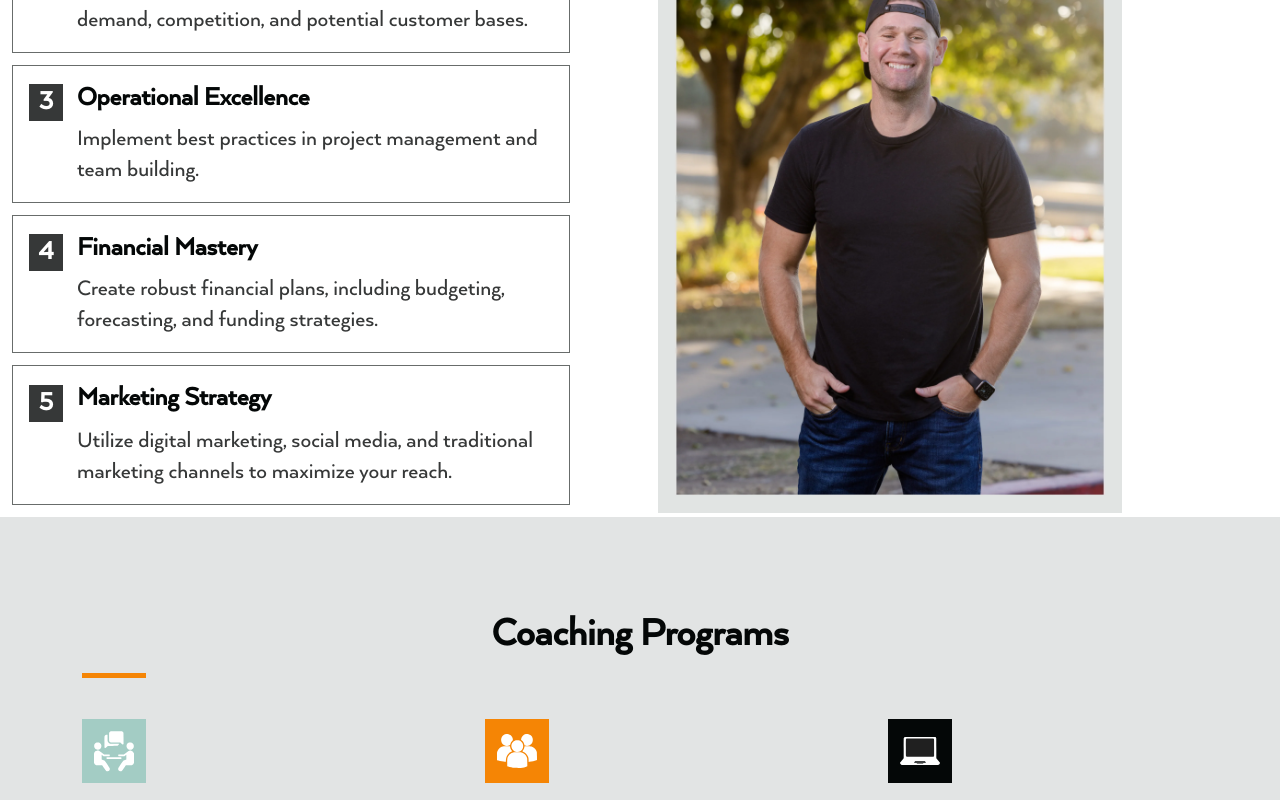
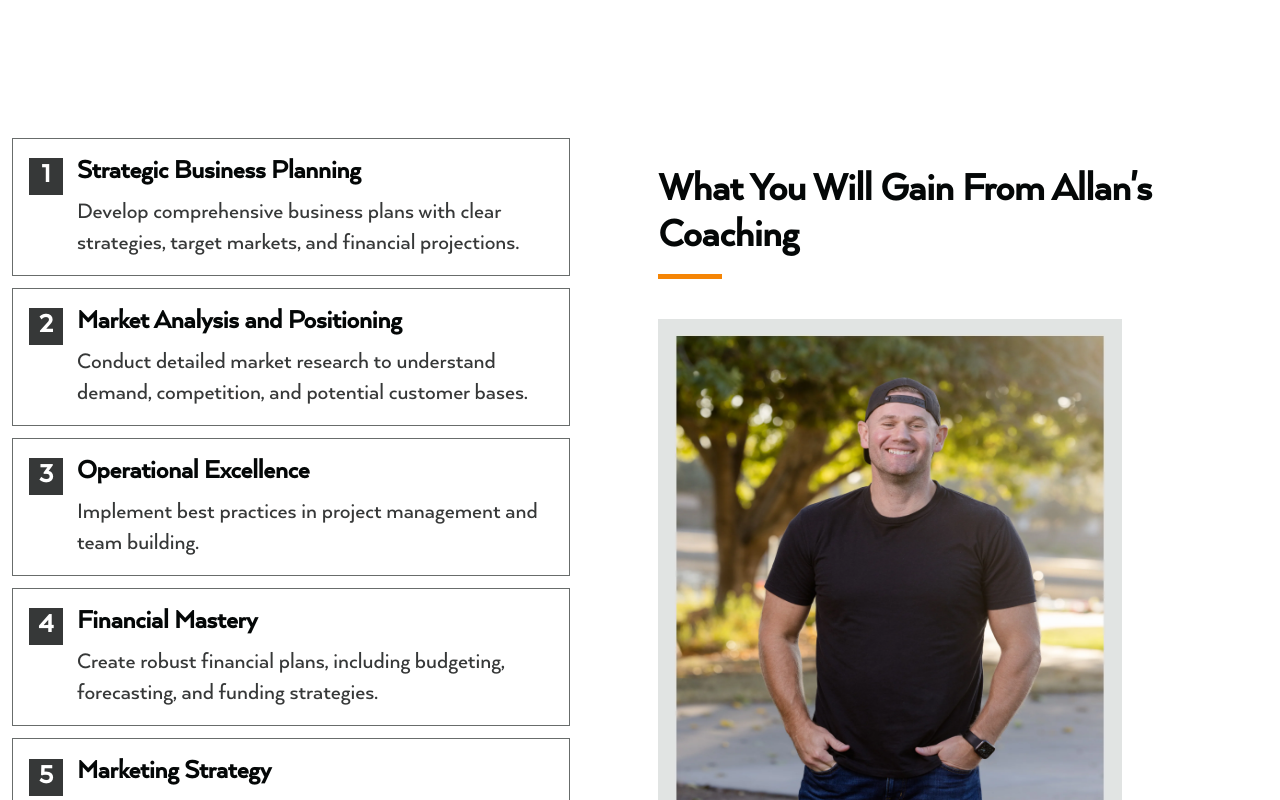
Before and after one commit to Deepak-Maan/Allan-Drapper, a Next.js app: page / in a window 1280 px wide. Shown: the part 1300-2100 px from the top of the page. Built offline with nearby package versions, Linux system fonts and the light colour scheme.

Commit message:
push code

```diff
--- a/src/app/page.js
+++ b/src/app/page.js
@@ -1,14 +1,20 @@
 import Choose from "@/components/coaching/Choose";
 import Gain from "@/components/coaching/Gain";
 import Program from "@/components/coaching/Program";
+import Footer from "@/components/common/Footer";
+import GrabPdf from "@/components/common/GrabPdf";
+import Header from "@/components/common/Header";
 import Business from "@/components/several/Business";
 
 
 export default function Home() {
   return <>
+  <Header/>
   <Choose/>
   <Gain/>
   <Program/>
   <Business/>
+  <GrabPdf/>
+  <Footer/>
   </>;
 }
--- a/src/components/coaching/Gain.jsx
+++ b/src/components/coaching/Gain.jsx
@@ -7,7 +7,7 @@ const Gain = () => {
   return (
     <div className='pt-[156px]'>
       <div className='container mx-auto px-3'>
-         <div className='flex items-center justify-center gap-[88px]'>
+         <div className='flex items-center flex-col lg:flex-row gap-[88px] mb-[82px]'>
                 <div>
                         <div className='border border-offGray p-4 max-w-[588px] mb-3'>
                                 <div className='flex items-center gap-[14px] '>
@@ -60,9 +60,11 @@ const Gain = () => {
                                                 <p className='opacity-80 pl-12 text-lightBlack font-medium text-2xl leading-130'>Utilize digital marketing, social media, and traditional marketing channels to maximize your reach.</p>
                         </div>
                 </div>
-                <div className=''>
-                <H2 className="!text-4xl1 capitalize flex" heading="What You Will Gain from Allan's Coaching"/>
-                <Image src={gainMan} alt='gainMan' className='pt-[60px] max-w-[464px] min-h-[603px]'/>
+                <div className='flex flex-col justify-center lg:justify-start'>
+                <H2 className="!text-4xl1 capitalize flex text-center lg:text-start" heading="What You Will Gain from Allan's Coaching"/>
+                <div className='flex justify-center lg:justify-start'>
+                        <Image src={gainMan} alt='gainMan' className='pt-[60px] md:max-w-[464px] md:h-[603px]'/>
+                </div>
                 </div>
          </div>
       </div>
--- a/src/components/coaching/Program.jsx
+++ b/src/components/coaching/Program.jsx
@@ -10,7 +10,7 @@ const Program = () => {
     <div className='bg-gray py-[95px]'>
       <div className='container max-w-[1140px] px-3 mx-auto'>
       <H2 className="!text-4xl1 text-center" heading="Coaching Programs"/>
-           <div className='grid grid-cols-3 gap-[93px] pt-[61px]'>
+           <div className='grid md:grid-cols-2 grid-cols-1 lg:grid-cols-3 gap-[93px] pt-[61px]'>
                 <div className='flex flex-col'>
                   <Image src={oneOnOne} alt='oneOnOne' width={64} height={64} className='mb-6'/>
                   <h3 className='mb-[10px] text-lightBlack font-bold text-2xl1 leading-120'>One-on-One Coaching</h3>
--- a/src/components/common/Footer.jsx
+++ b/src/components/common/Footer.jsx
@@ -7,7 +7,7 @@ const Footer = () => {
     return (
         <div className='bg-darkGray'>
             <div className="container mx-auto px-3 max-w-[1164px]">
-                <div className="grid grid-cols-1 lg:grid-cols-2">
+                <div className="grid grid-cols-1 lg:grid-cols-2 pt-[80px] pb-[31px]">
                     <div className=''>
                         <Image src="/assets/images/webp/homePage/allanFooterImage.png" width={386} height={245} alt="allan's image" />
                     </div>
--- a/src/components/several/Business.jsx
+++ b/src/components/several/Business.jsx
@@ -8,14 +8,14 @@ import Image from 'next/image'
 
 const Business = () => {
         return (
-                <div className='pt-[110px]'>
+                <div className='pt-[110px] pb-[120px]'>
                         <div className='container max-w-[1140px] mx-auto px-3'>
                                 <div className='flex flex-col min-[1100px]:flex-row gap-[32px] relative'>
                                         <div className='pt-[55px] order-2 lg:order-1'>
                                                 <H2 className="!text-4xl1 !max-w-[653px]" heading="I Have Several Business Ideas. What Should I Do?" />
                                                 <p className='pt-[32px] font-medium text-xl leading-130 mb-[71px]'>Published: 11 December, 2023</p>
                                                 <div className='mb-[60px]'>
-                                                        <Image src={evaluateMan} alt='analyzeMan' className='max-w-[758px] min-h-[393px]' />
+                                                        <Image src={evaluateMan} alt='analyzeMan' className=' w-full md:max-w-[758px] md:h-[393px]' />
                                                         <h4 className='text-lightBlack font-bold text-2xl1 leading-120 pt-[32px] pb-4'>Evaluate ideas by listing, researching, and assessing feasibility.</h4>
                                                         <p className='opacity-80 text-lightBlack font-medium text-2xl leading-130 max-w-[778px] mb-4'>Having several business ideas is an exciting position to be in, and there are several steps you can take to evaluate and pursue the most promising ones. Start by listing and categorizing your ideas based on industry, market, or other relevant criteria. Conduct initial research for each idea to understand the market demand, competition, and potential customer base, identifying trends and gaps your ideas might fill. Assess the feasibility of each idea by considering the required investment, technical skills, and resources needed, as well as your own expertise and passion for each one. Using a business model canvas for each idea can help you outline key customer segments, channels, and revenue streams.</p>
                                                         <p className='opacity-80 text-lightBlack font-medium text-2xl leading-130 mb-4'>1. List your ideas.</p>
@@ -23,7 +23,7 @@ const Business = () => {
                                                         <p className='opacity-80 text-lightBlack font-medium text-2xl leading-130 '>3. Assess feasibility based on investment and skills.</p>
                                                 </div>
                                                 <div className='mb-[60px]'>
-                                                        <Image src={analyzeMan} alt='analyzeMan' className='max-w-[758px] min-h-[393px]' />
+                                                        <Image src={analyzeMan} alt='analyzeMan' className='w-full md:max-w-[758px] md:h-[393px]' />
                                                         <h4 className='text-lightBlack font-bold text-2xl1 leading-120 pt-[32px] pb-4'>Analyze SWOT, get feedback, and prioritize ideas.</h4>
                                                         <p className='opacity-80 text-lightBlack font-medium text-2xl leading-130 max-w-[775px] mb-4'>Perform a SWOT analysis to identify the strengths, weaknesses, opportunities, and threats for each idea, helping you pinpoint those with the best potential for success. Seek feedback from trusted mentors, colleagues, or industry experts to refine your concepts and identify potential pitfalls. Rank your ideas based on market potential, alignment with your skills, and financial viability, focusing on the top one or two that stand out.</p>
                                                         <p className='opacity-80 text-lightBlack font-medium text-2xl leading-130 max-w-[775px] mb-3'>Develop detailed business plans for these top ideas, outlining your strategy, target market, financial projections, and marketing plan. Validate your idea with a minimum viable product (MVP) or prototype, collecting real-world feedback and iterating based on customer responses. Determine the funding needed for your business and explore options such as personal savings, loans, investors, or crowdfunding. Network with industry professionals and potential partners, and build a team with complementary skills to help execute your business idea. Start with a clear execution plan, set measurable goals, and continuously monitor progress, adapting your strategy as needed. </p>
@@ -31,7 +31,7 @@ const Business = () => {
                                                         <p className='opacity-80 text-lightBlack font-medium text-2xl leading-130 max-w-[775px] mb-[60px]'>Stay flexible and persistent, ready to pivot based on market feedback and changing circumstances. By following these steps, you can systematically evaluate your business ideas and focus on the most promising ones, increasing your chances of success.</p>
                                                 </div>
                                                 <div className='mb-[60px]'>
-                                                        <Image src={navigate} alt='analyzeMan' className='max-w-[758px] min-h-[393px]' />
+                                                        <Image src={navigate} alt='analyzeMan' className='w-full md:max-w-[758px] md:h-[393px]' />
                                                         <h4 className='text-lightBlack font-bold text-2xl1 leading-120 pt-[32px] pb-4'>Navigate with Flexibility and Perseverance</h4>
                                                         <p className='opacity-80 text-lightBlack font-medium text-2xl leading-130 max-w-[775px] mb-4'>Maintain flexibility and perseverance, remaining open to adjustments based on market responses and evolving conditions. By adhering to these steps diligently, you can systematically assess your array of business ideas, directing your efforts towards those with the greatest potential for success, thereby enhancing your likelihood of achieving your entrepreneurial goals.</p>
                                                         <p className='opacity-80 text-lightBlack font-medium text-2xl leading-130 max-w-[775px] mb-4'>In the dynamic landscape of entrepreneurship, the ability to adapt and persist is paramount. Embracing flexibility while staying resolute allows you to navigate the unpredictable currents of the market and respond effectively to emerging opportunities and challenges alike. </p>
```
